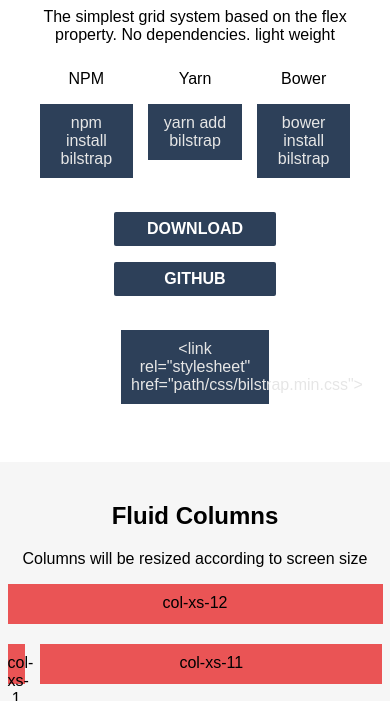
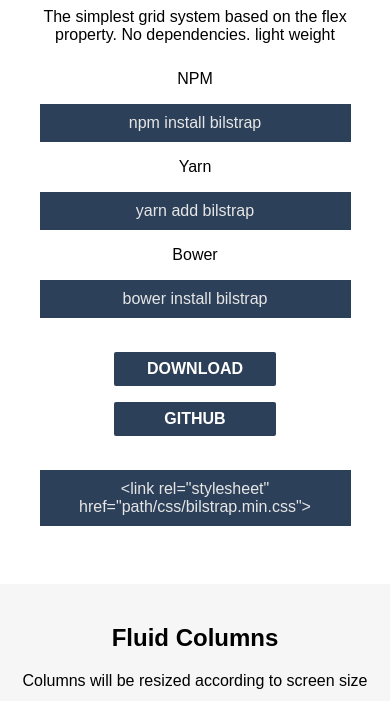
Before and after one commit to AjanthaB/bilstrap, a website: page index.html in a window 390 px wide. Shown: the part 137-838 px from the top of the page. Drawn offline with Linux system fonts and the light colour scheme.

Commit message:
fixed responsive issue

```diff
--- a/index.html
+++ b/index.html
@@ -113,19 +113,19 @@
         <p class="b-desc">The simplest grid system based on the flex property. No dependencies. light weight</p>
       </div>
       <div class="bt-row xs-center">
-        <div class="col-xs-4">
+        <div class="col-lg-4 col-md-4 col-sm-6 col-xs-12">
           NPM
           <p class="code">
             npm install bilstrap
           </p>
         </div>
-        <div class="col-xs-4">
+        <div class="col-lg-4 col-md-4 col-sm-6 col-xs-12">
           Yarn
           <p class="code">
             yarn add bilstrap
           </p>
         </div>
-        <div class="col-xs-4">
+        <div class="col-lg-4 col-md-4 col-sm-6 col-xs-12">
           Bower
           <p class="code">
             bower install bilstrap
@@ -139,7 +139,7 @@
       </div>
 
       <div class="bt-row xs-center">
-        <div class="col-xs-6">
+        <div class="col-xs-12">
           <p class="code">
             &lt;link rel="stylesheet" href="path/css/bilstrap.min.css"&gt;
           </p>
```
